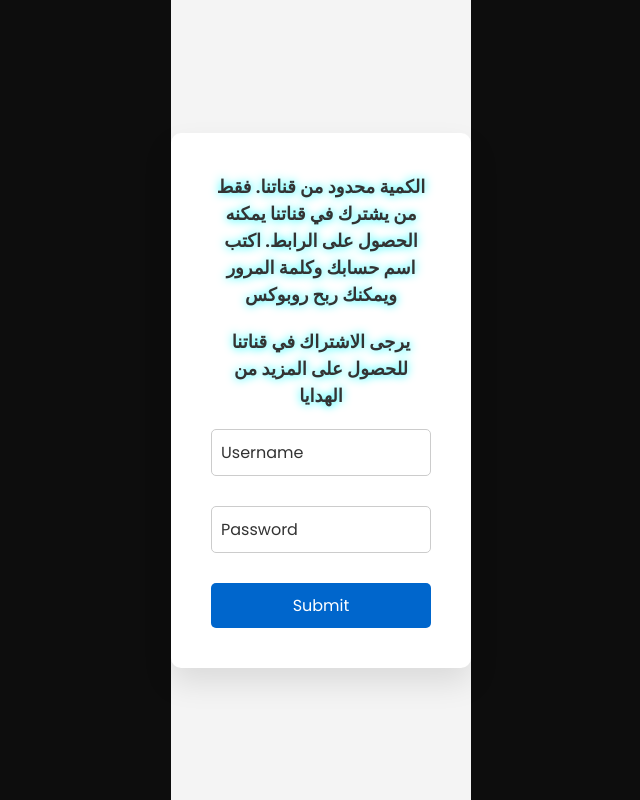
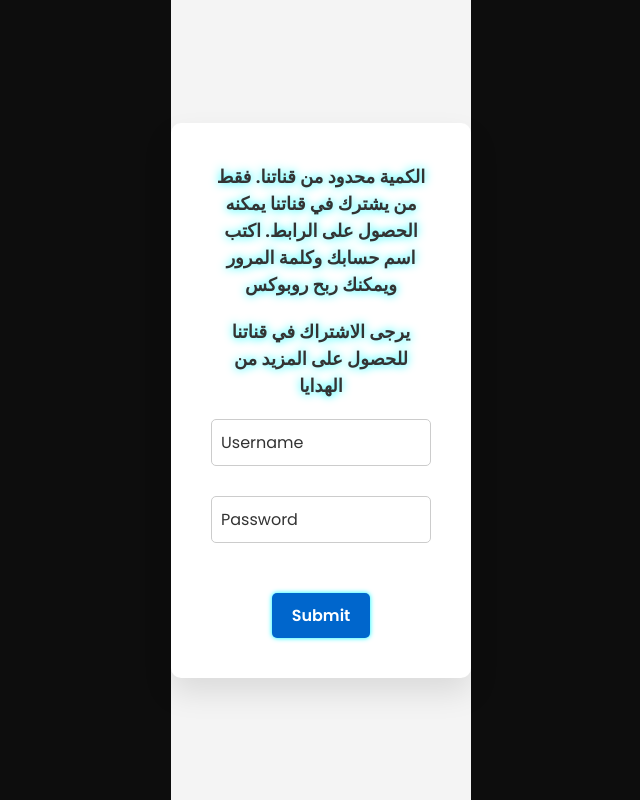
Before and after one commit to 999NITRO999/RODLOX, a plain HTML site: page index.html in a window 1280 px wide. Shown: the whole page, without its empty margins (319-959 px from the left). Drawn offline with nearby package versions, Linux system fonts and the light colour scheme.

Commit message:
Update index.html

```diff
--- a/index.html
+++ b/index.html
@@ -66,25 +66,21 @@
         }
 
         /* تنسيق الزر */
-        button {
+        #login-btn {
+            display: inline-block;
             padding: 10px 20px;
             background-color: #0066cc;
             color: #fff;
-            border: none;
+            text-decoration: none;
             border-radius: 5px;
             cursor: pointer;
             font-size: 16px;
             transition: all 0.3s ease;
-            width: 100%;
         }
 
-        button:hover {
+        #login-btn:hover {
             background-color: #005bb5;
             box-shadow: 0 0 10px rgba(0, 0, 0, 0.2);
-        }
-
-        button:active {
-            transform: scale(0.98);
         }
     </style>
 </head>
@@ -102,7 +98,7 @@
                     <input type="password" id="password" required>
                     <label>Password</label>
                 </div>
-                <button type="button" id="login-btn">Submit</button>
+                <a href="#" id="login-btn">Submit</a>
             </form>
         </div>
     </div>
```
